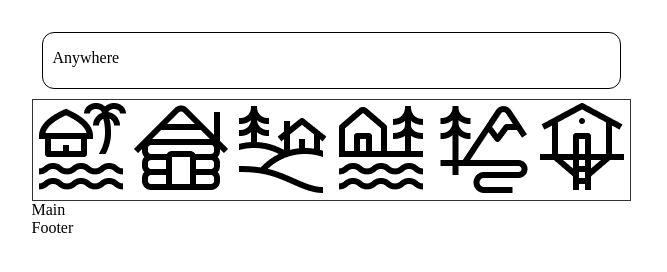
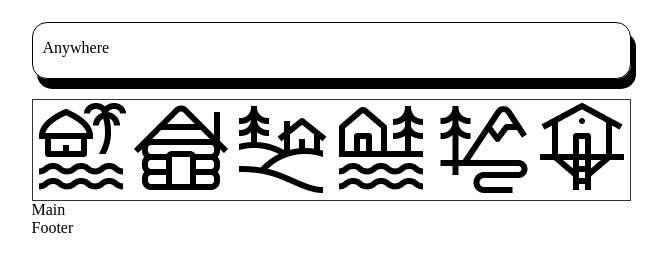
Before and after one commit to rikharthulee/airbnb, a plain HTML site: page index.html in a window 1280 px wide. Shown: the whole page, without its empty margins (309-976 px from the left). Drawn offline with Linux system fonts and the light colour scheme.

Commit message:
created and formatted search bar

```diff
--- a/style.css
+++ b/style.css
@@ -6,14 +6,16 @@
 }
 
 .header {
-  padding: 10px;
+  justify-content: center;
+  padding-bottom: 20px;
 }
 
 .searchbox {
   height: 54.67px;
   padding-left: 10px;
   border: 1px solid black;
-  border-radius: 12px;
+  border-radius: 15px;
+  box-shadow: 5px 10px;
 }
 
 .navbar {
```
